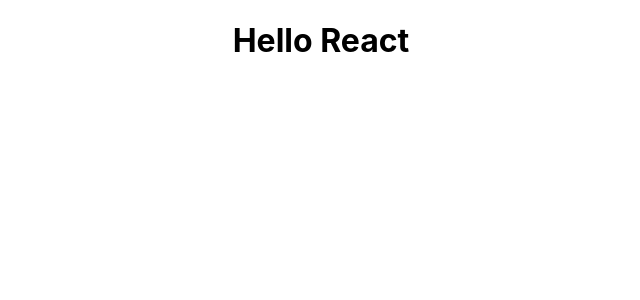
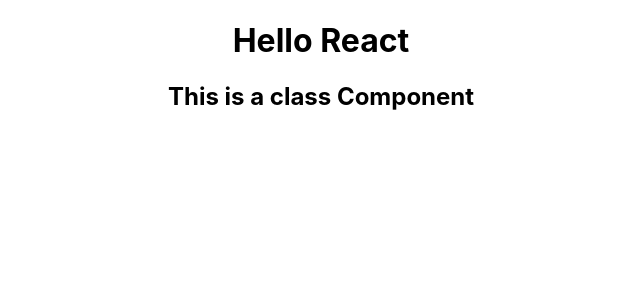
Before and after one commit to SymonMuchemi/React, a React (Create React App) app in the folder my-first-project/: page / in a window 1280 px wide. Shown: the top 300 px of the page, without its empty margins (319-959 px from the left). Built offline with nearby package versions, Linux system fonts and the light colour scheme.

Commit message:
Class components

```diff
--- a/my-first-project/src/App.js
+++ b/my-first-project/src/App.js
@@ -1,11 +1,13 @@
 import logo from './logo.svg';
 import './App.css';
-import Hello from './components/Hello'
+import Message from './components/Message';
+import Hello from './components/Hello';
 
 function App() {
   return (
     <div className="App">
-      <Hello></Hello>
+      <Hello/>
+      <Message/>
     </div>
   );
 }
--- /dev/null
+++ b/my-first-project/src/components/Message.js
@@ -0,0 +1,9 @@
+import {Component} from 'react'
+
+class Message extends Component{
+    render(){
+        return <h2>This is a class Component</h2>
+    }
+}
+
+export default Message
```
